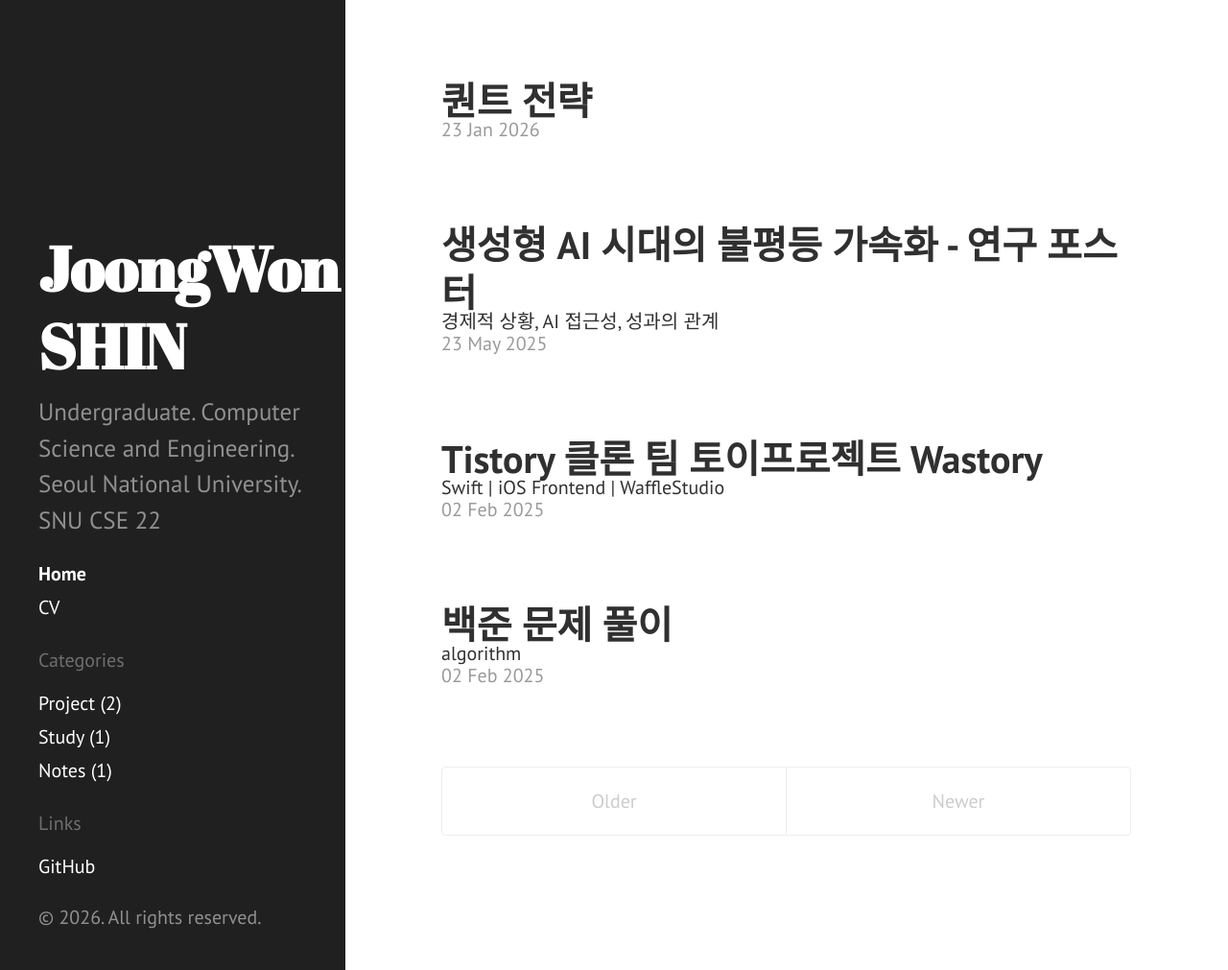
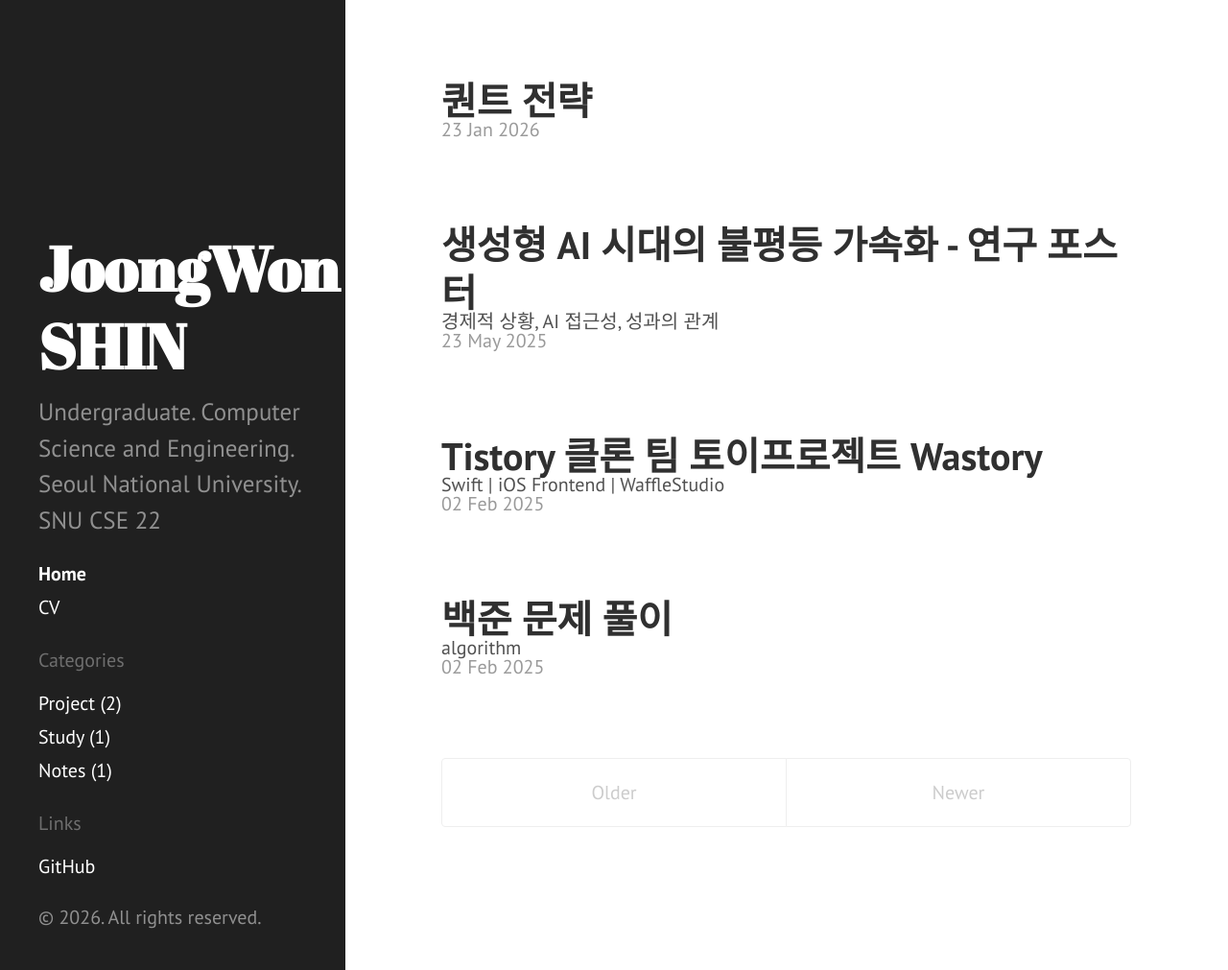
Before and after one commit to joongwon0204/joongwon0204.github.io, a Jekyll site: the page built from index.html, in a window 1280 px wide and 1011 px high. Shown: the whole window at 96% size. Built offline with Jekyll 4.4.1, drawn with Linux system fonts in a browser that asks for light colours; the list of posts is cut into pages by our own code.

Commit message:
s.t. margin

```diff
--- a/_layouts/post.html
+++ b/_layouts/post.html
@@ -4,8 +4,10 @@
 
 <div class="post">
   <h1 class="post-title">{{ page.title }}</h1>
-  <p class="post-subtitle">{{ page.subtitle }}</p>
+  {{ page.subtitle }}
   <span class="post-date">{{ page.date | date_to_string }}</span>
+  <div style="margin-top: 36px;"></div>
+
   {{ content }}
 </div>
 
--- a/index.html
+++ b/index.html
@@ -11,7 +11,7 @@
         {{ post.title }}
       </a>
     </h1>
-    <p class="post-subtitle">{{ post.subtitle }}</p>
+    {{ post.subtitle }}
 
     <span class="post-date">{{ post.date | date_to_string }}</span>
 
--- a/public/css/poole.css
+++ b/public/css/poole.css
@@ -342,10 +342,11 @@
 .page-title,
 .post-title {
   margin-top: 0;
+  margin-bottom: -.5rem;
 }
 
 .post-subtitle {
-  margin-top: -1rem;
+  margin-top: -.5rem;
   margin-bottom: 0.15rem;
   color: #313131;
 }
```
